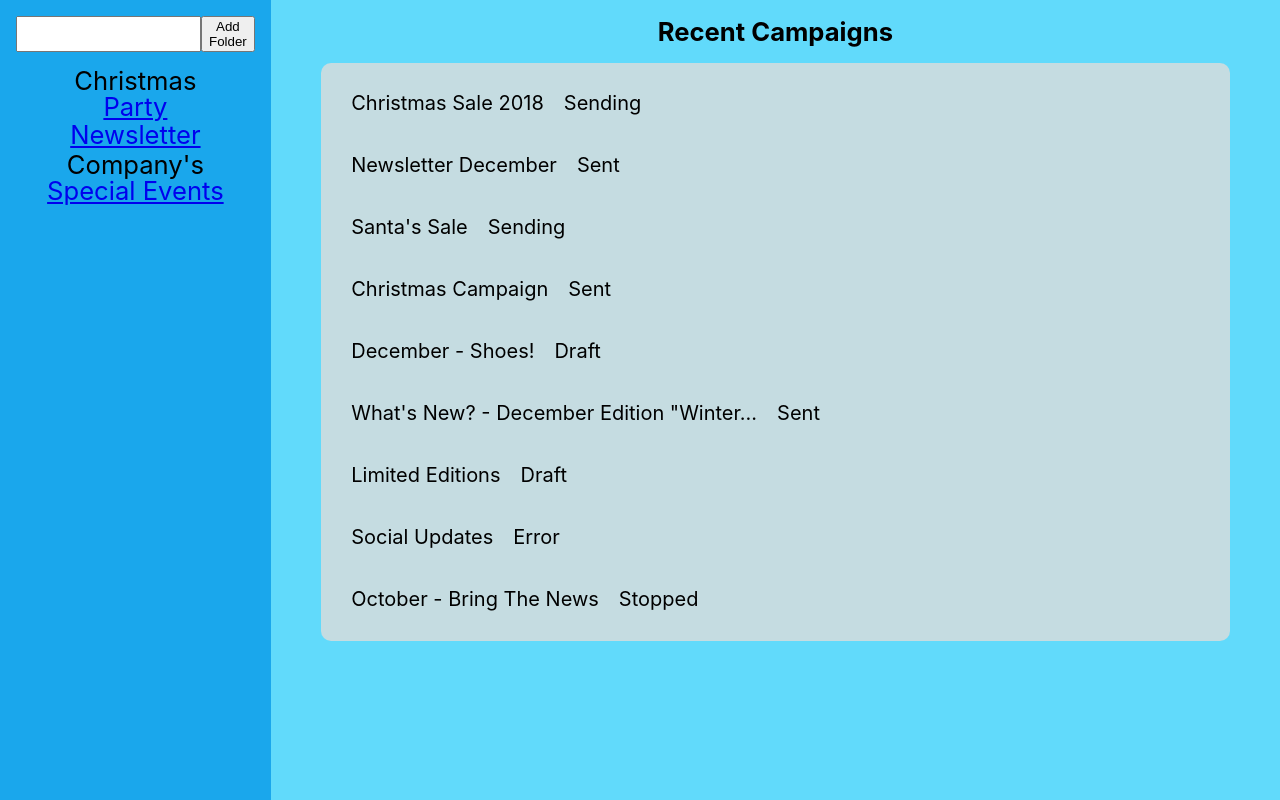
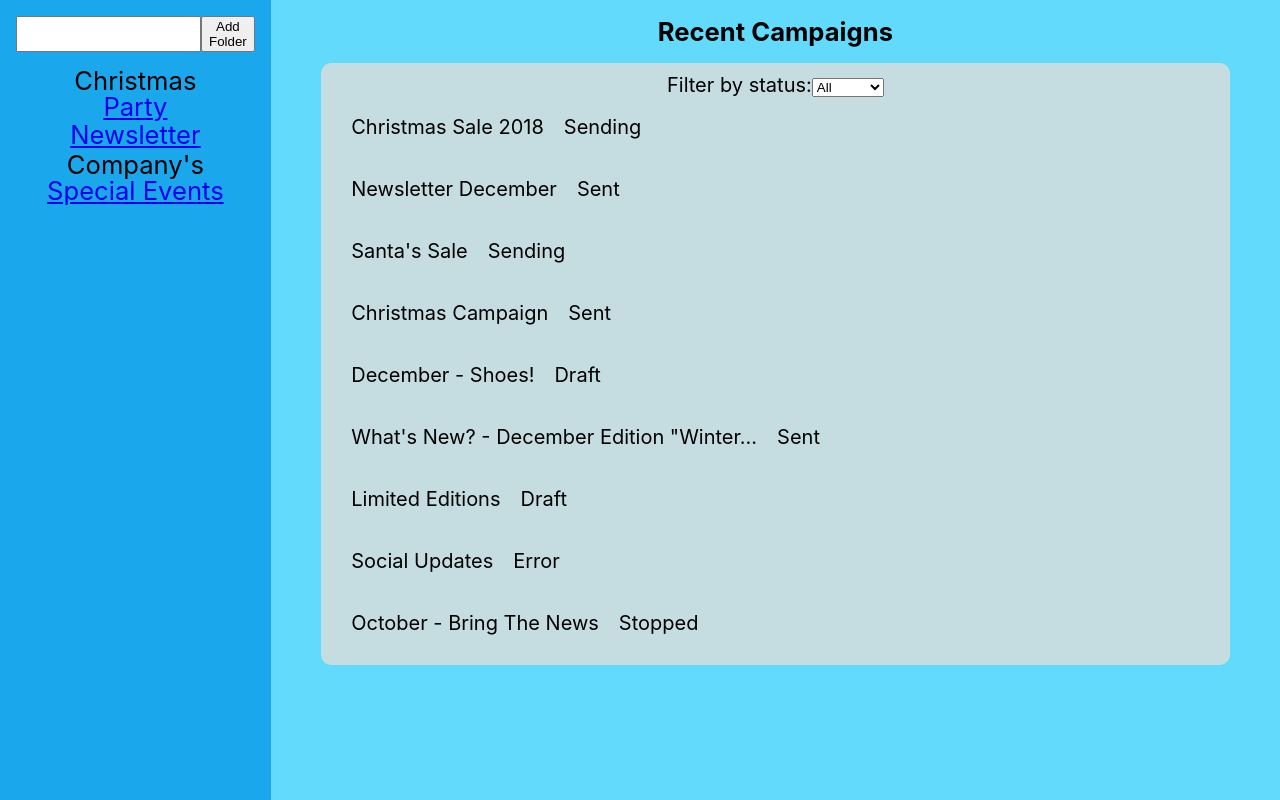
Before and after one commit to Bhowmikzar/Appato_FE, a React (Create React App) app: page /test in a window 1280 px wide. Built offline with nearby package versions, Linux system fonts and the light colour scheme.

Commit message:
added filter method in recent campaign section

```diff
--- a/src/pages/campaigns.js
+++ b/src/pages/campaigns.js
@@ -13,6 +13,7 @@ const Campaigns = (props) => {
   const [items, setItems] = useState(props.items);
   const [list, setList] = useState(items);
   const [dragAndDrop, setDragAndDrop] = useState(initialDnDState);
+  const [selectedStatus, setSelectedStatus] = useState("");
 
   const onDragStart = (event) => {
     const initialPosition = Number(event.currentTarget.dataset.position);
@@ -70,8 +71,32 @@ const Campaigns = (props) => {
     });
   };
 
+  const handleStatusChange = (event) => {
+    setSelectedStatus(event.target.value);
+    if (event.target.value === "") {
+      setList(items);
+    } else {
+      setList(items.filter((item) => item.status === event.target.value));
+    }
+  };
+
   return (
     <section className="campaign">
+      <div className="filters">
+        <label htmlFor="status-filter">Filter by status:</label>
+        <select
+          id="status-filter"
+          value={selectedStatus}
+          onChange={handleStatusChange}
+        >
+          <option value="">All</option>
+          <option value="Sending">Sending</option>
+          <option value="Sent">Sent</option>
+          <option value="Draft">Draft</option>
+          <option value="Error">Error</option>
+          <option value="Stopped">Stopped</option>
+        </select>
+      </div>
       <ul className="campaign">
         {list.map((item, index) => {
           return (
```
